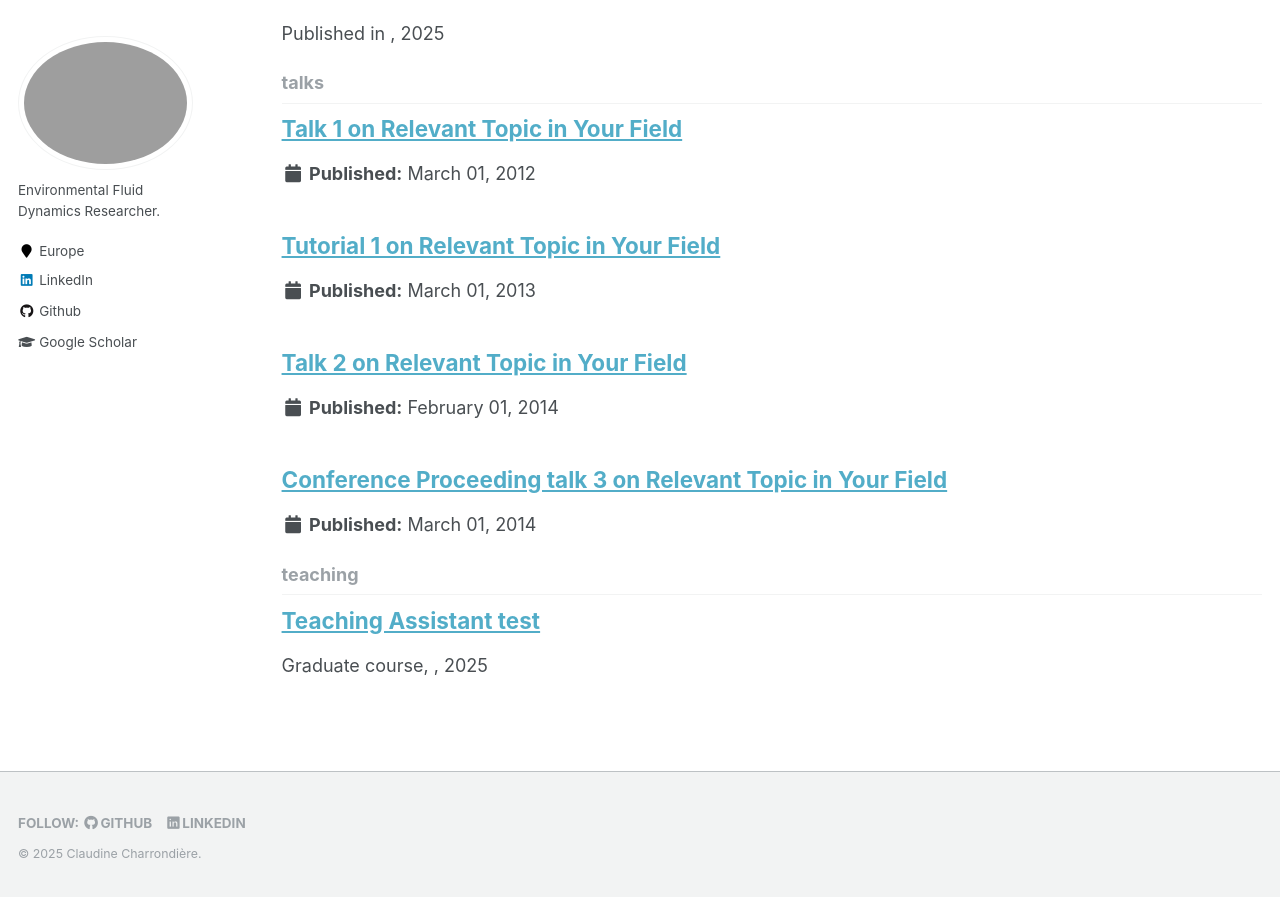
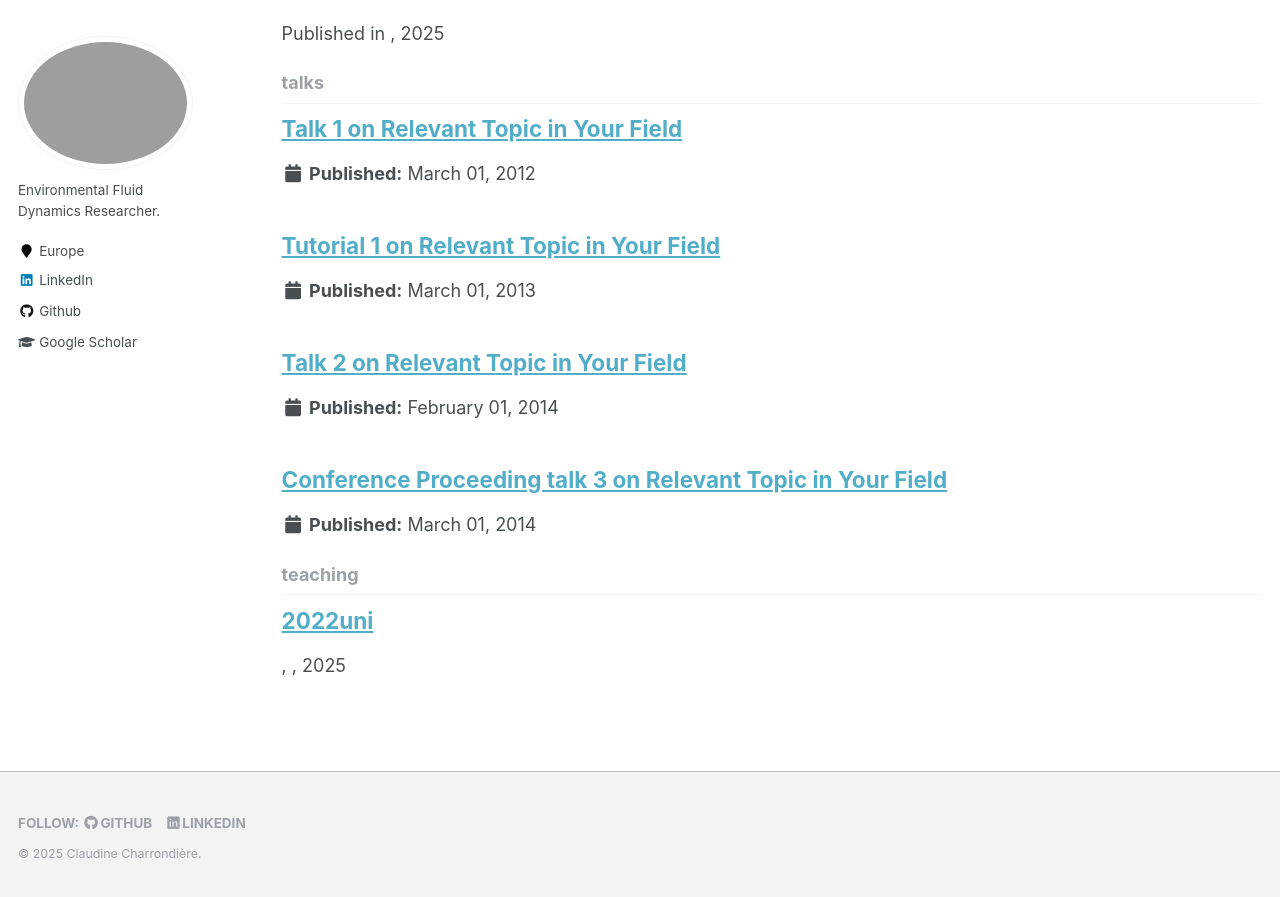
Before and after one commit to ClaudineCharrondiere/claudinecharrondiere.github.io, a Jekyll site: the page built from _pages/collection-archive.html, in a window 1280 px wide and 900 px high, scrolled down 1384 px. Shown: the top 897 px of the window. Built offline with Jekyll 4.4.1, drawn with Linux system fonts in a browser that asks for light colours.

Commit message:
mise a jour

```diff
--- a/_teaching/2022uni.md
+++ b/_teaching/2022uni.md
@@ -1,7 +1,4 @@
 ---
-title: "Teaching Assistant test"
-collection: teaching
-type: "Graduate course"
 permalink: /teaching/
 ---
 ## 📚 Taught courses
```
